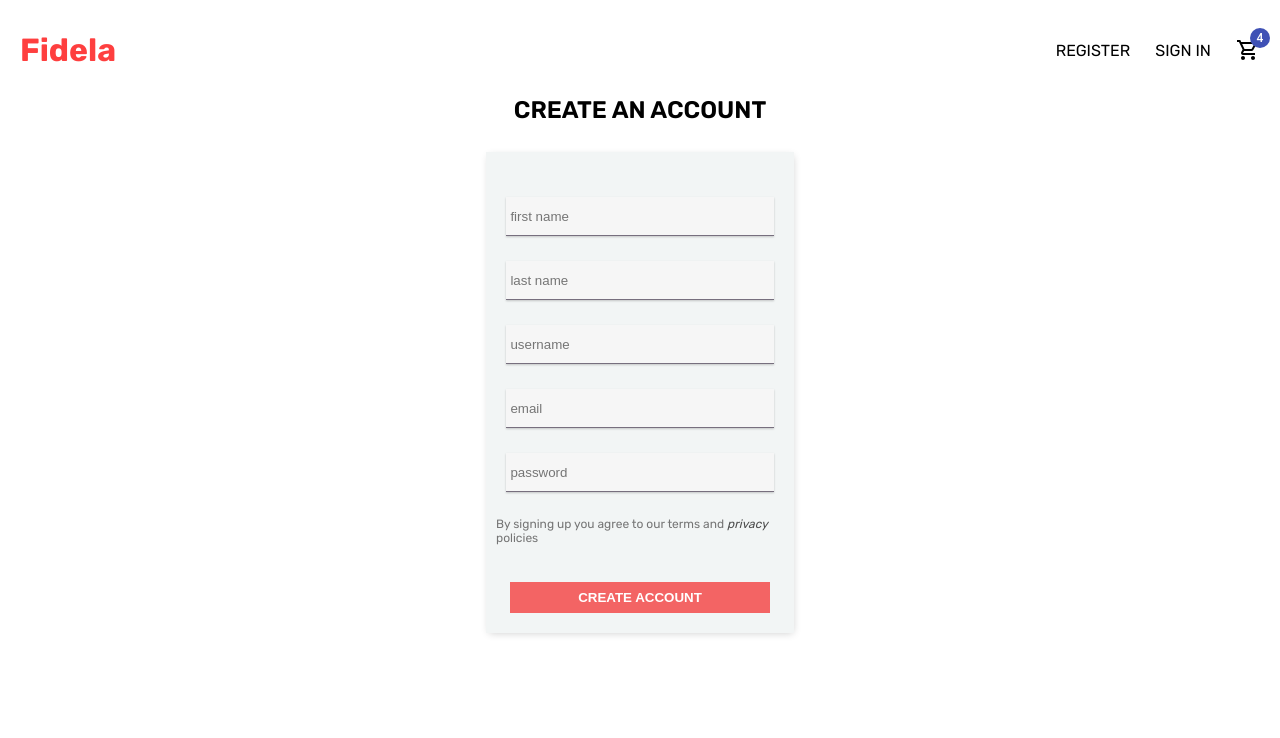
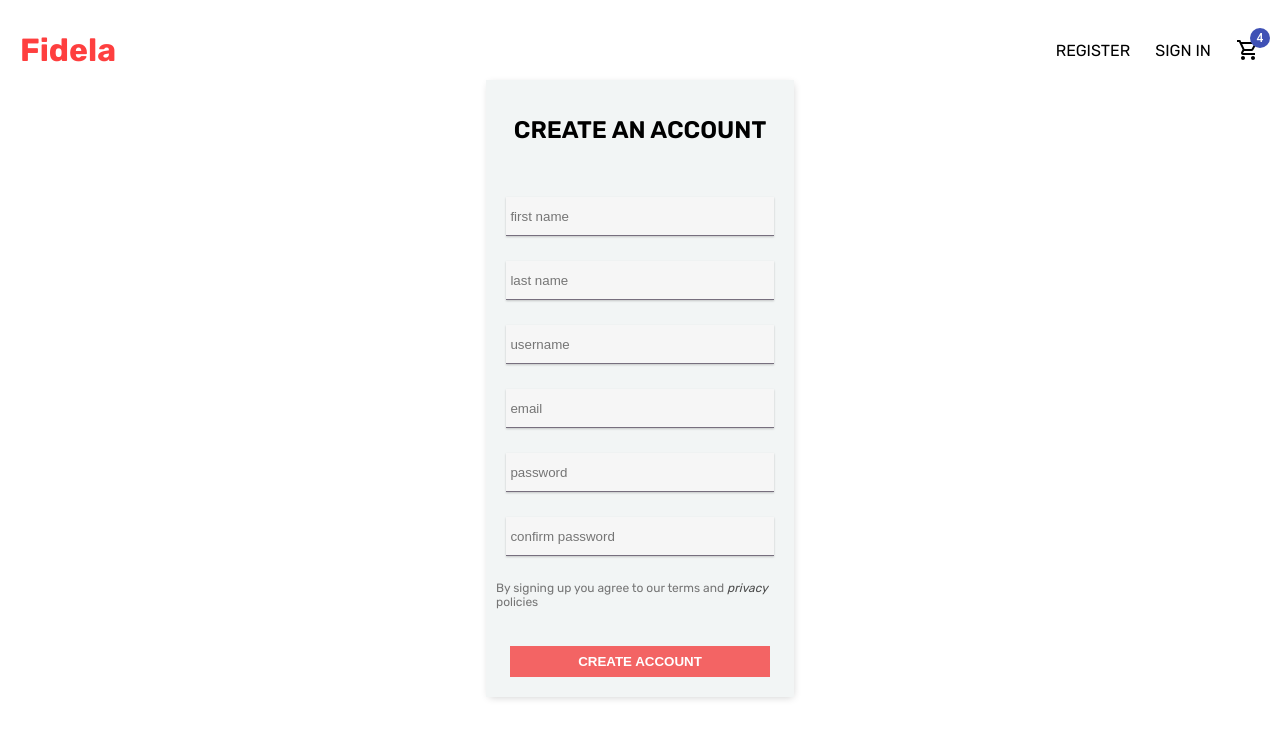
Before and after one commit to ebukaeze/e-commerce, a React (Create React App) app: page / in a window 1280 px wide. Shown: the top 738 px of the page. Built offline with nearby package versions, Linux system fonts and the light colour scheme.

Commit message:
register form

```diff
--- a/src/pages/Register.jsx
+++ b/src/pages/Register.jsx
@@ -12,13 +12,15 @@ const Register = () => {
         <Container>
             <Navbar simple/>
             <Wrapper>
-                <Title>CREATE AN ACCOUNT</Title>
+
                 <Form>
+                    <Title>CREATE AN ACCOUNT</Title>
                  <Input placeholder='first name'/>
                  <Input placeholder='last name'/>
                  <Input placeholder='username'/>
                  <Input type={"email"} placeholder='email'/>
                  <Input type="password" placeholder='password'/>
+                 <Input type="password" placeholder='confirm password'/>
                  <Agreement>By signing up you agree to our terms and <Em>privacy</Em> policies</Agreement>
                  <Button onClick={handleSubmit}>CREATE ACCOUNT</Button>
                 </Form>
```
